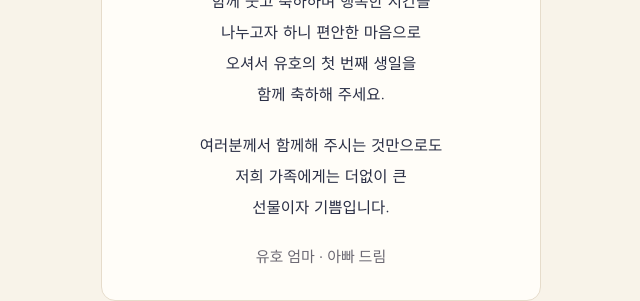
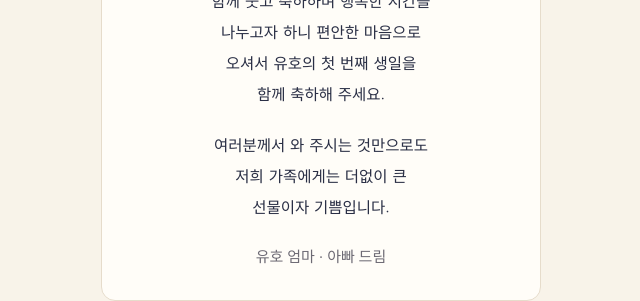
Before and after one commit to surade2007/yuho-dol, a plain HTML site: page index.html in a window 1280 px wide. Shown: the part 1260-1561 px from the top of the page, 319-959 px from the left. Drawn offline with Linux system fonts and the light colour scheme; a web font is replaced by a local one.

Commit message:
초대 문구 다듬기 (함께해 주시는 → 와 주시는)

```diff
--- a/index.html
+++ b/index.html
@@ -154,7 +154,7 @@ footer { text-align: center; color: var(--soft); font-size: 13px; display: flex;
     <p>지난 일 년 동안 유호를 사랑으로<br>지켜봐 주시고 함께해 주신<br>모든 분들께 감사드립니다.</p>
     <p>여러분의 따뜻한 사랑과 응원 덕분에<br>유호가 건강하고 예쁘게 자라<br>어느덧 첫 번째 생일을 맞이했습니다.</p>
     <p>함께 웃고 축하하며 행복한 시간을<br>나누고자 하니 편안한 마음으로<br>오셔서 유호의 첫 번째 생일을<br>함께 축하해 주세요.</p>
-    <p>여러분께서 함께해 주시는 것만으로도<br>저희 가족에게는 더없이 큰<br>선물이자 기쁨입니다.</p>
+    <p>여러분께서 와 주시는 것만으로도<br>저희 가족에게는 더없이 큰<br>선물이자 기쁨입니다.</p>
     <p class="sign">유호 엄마 · 아빠 드림</p>
   </section>
 
```
